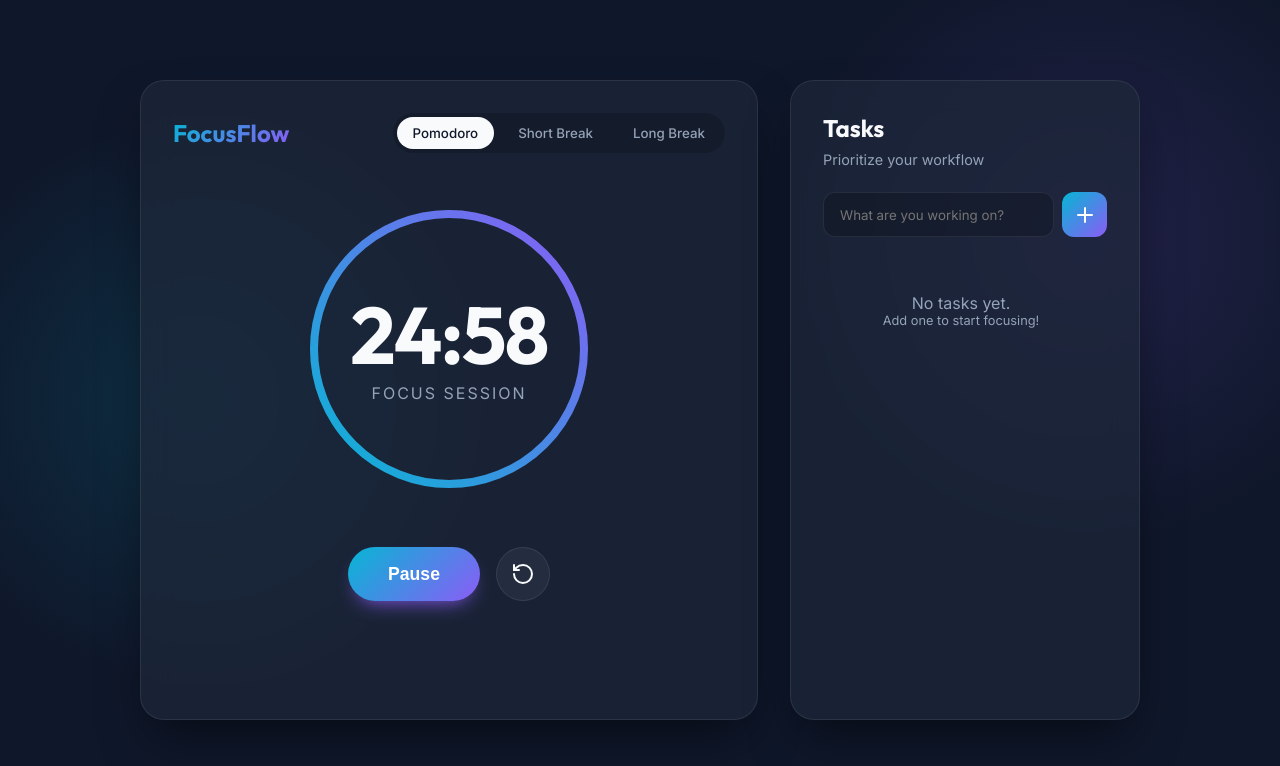
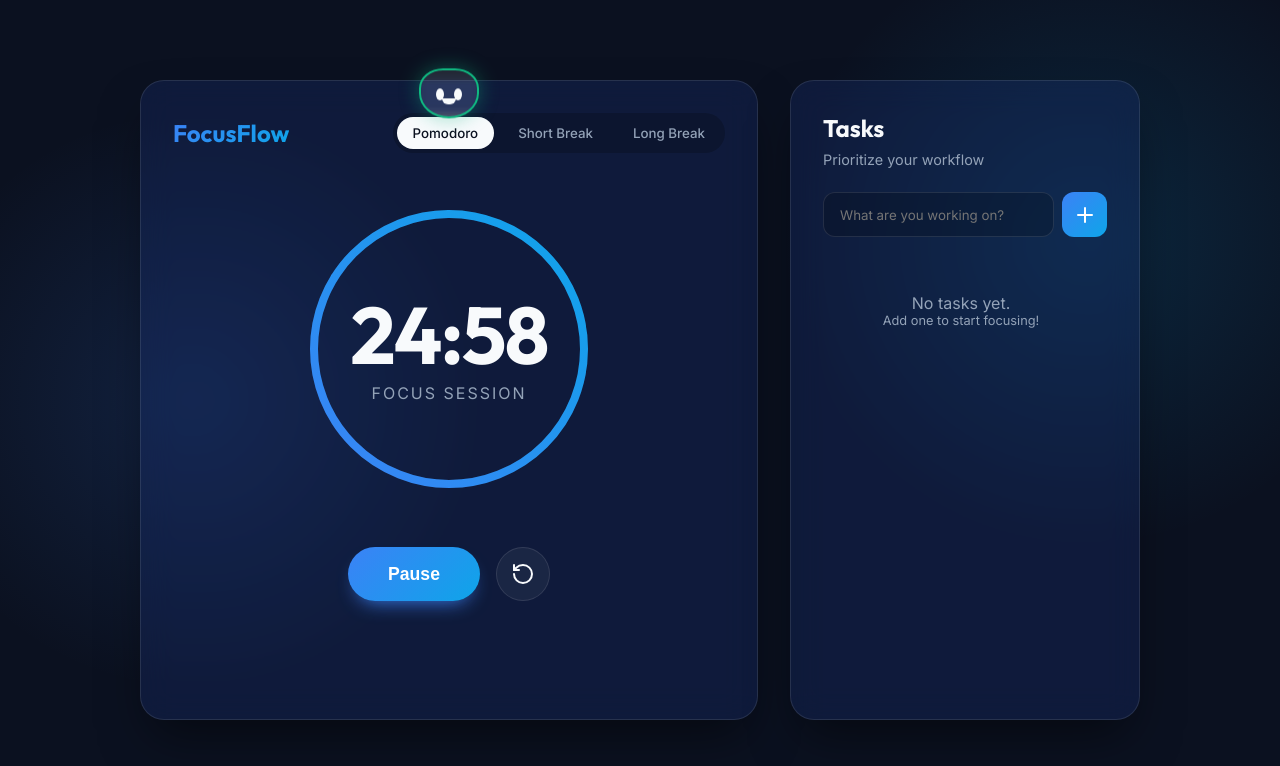
Before and after one commit to al3w0f205/FocusFlow, a website: page index.html in a window 1280 px wide. Both pictures are taken after a click on the button "Start". Drawn offline with nearby package versions, Linux system fonts and the light colour scheme.

Commit message:
feat: redesign UI to blue theme and add 2D animated pet

```diff
--- a/css/style.css
+++ b/css/style.css
@@ -1,14 +1,14 @@
 @import url('https://fonts.googleapis.com/css2?family=Inter:wght@300;400;500;600;700&family=Outfit:wght@500;700&display=swap');
 
 :root {
-    --bg-color: #0F172A;
-    --glass-bg: rgba(30, 41, 59, 0.7);
-    --glass-border: rgba(255, 255, 255, 0.08);
+    --bg-color: #0B1120;
+    --glass-bg: rgba(30, 58, 138, 0.25);
+    --glass-border: rgba(255, 255, 255, 0.1);
     --text-primary: #F8FAFC;
     --text-secondary: #94A3B8;
 
-    --accent-gradient: linear-gradient(135deg, #06B6D4 0%, #8B5CF6 100%);
-    --accent-color: #8B5CF6;
+    --accent-gradient: linear-gradient(135deg, #3B82F6 0%, #0EA5E9 100%);
+    --accent-color: #3B82F6;
     --danger-color: #EF4444;
     --success-color: #10B981;
     --transition: all 0.3s cubic-bezier(0.4, 0, 0.2, 1);
@@ -29,8 +29,8 @@ body {
     justify-content: center;
     align-items: center;
     background-image:
-        radial-gradient(circle at 15% 50%, rgba(6, 182, 212, 0.15), transparent 25%),
-        radial-gradient(circle at 85% 30%, rgba(139, 92, 246, 0.15), transparent 25%);
+        radial-gradient(circle at 15% 50%, rgba(59, 130, 246, 0.15), transparent 25%),
+        radial-gradient(circle at 85% 30%, rgba(14, 165, 233, 0.15), transparent 25%);
 }
 
 .app-container {
@@ -364,3 +364,127 @@ body {
         gap: 1rem;
     }
 }
+
+/* Pet Component */
+.pet-wrapper {
+    position: absolute;
+    top: -60px;
+    left: 50%;
+    transform: translateX(-50%);
+    width: 100px;
+    height: 100px;
+    display: flex;
+    justify-content: center;
+    align-items: flex-end;
+    pointer-events: none;
+    z-index: 10;
+}
+
+.pet {
+    width: 60px;
+    height: 50px;
+    background: rgba(255, 255, 255, 0.1);
+    border: 2px solid var(--accent-color);
+    border-radius: 40% 40% 50% 50%;
+    position: relative;
+    box-shadow: 0 0 15px rgba(59, 130, 246, 0.3), inset 0 0 10px rgba(255,255,255,0.1);
+    backdrop-filter: blur(5px);
+    transition: all 0.5s ease;
+    animation: breathe 3s infinite ease-in-out;
+}
+
+.pet::before, .pet::after {
+    content: '';
+    position: absolute;
+    width: 8px;
+    height: 8px;
+    background: var(--text-primary);
+    border-radius: 50%;
+    top: 20px;
+    transition: all 0.3s ease;
+}
+
+.pet::before { left: 15px; }
+.pet::after { right: 15px; }
+
+/* Mouth */
+.pet-mouth {
+    position: absolute;
+    bottom: 12px;
+    left: 50%;
+    transform: translateX(-50%);
+    width: 10px;
+    height: 4px;
+    background: var(--text-primary);
+    border-radius: 4px;
+    transition: all 0.3s ease;
+}
+
+/* Zzz */
+.pet-zzz {
+    position: absolute;
+    top: -20px;
+    right: -10px;
+    font-size: 1rem;
+    font-weight: bold;
+    color: var(--text-secondary);
+    opacity: 0;
+}
+
+/* States */
+.state-focus .pet {
+    border-color: var(--success-color);
+    box-shadow: 0 0 20px rgba(16, 185, 129, 0.4);
+    animation: bounce 1s infinite ease-in-out;
+}
+.state-focus .pet::before, .state-focus .pet::after {
+    height: 12px;
+    top: 18px;
+}
+.state-focus .pet-mouth {
+    width: 14px;
+    height: 6px;
+    border-radius: 0 0 10px 10px;
+}
+
+.state-break .pet {
+    border-color: var(--text-secondary);
+    box-shadow: none;
+    background: rgba(255, 255, 255, 0.05);
+    height: 40px;
+    margin-top: 10px;
+    animation: breathe 4s infinite ease-in-out;
+}
+.state-break .pet::before, .state-break .pet::after {
+    height: 2px;
+    top: 25px;
+    width: 10px;
+    background: var(--text-secondary);
+}
+.state-break .pet-mouth {
+    width: 6px;
+    height: 6px;
+    border-radius: 50%;
+    bottom: 8px;
+}
+.state-break .pet-zzz {
+    animation: floatZzz 3s infinite linear;
+}
+
+/* Animations */
+@keyframes breathe {
+    0%, 100% { transform: scale(1); }
+    50% { transform: scale(1.05) translateY(-2px); }
+}
+
+@keyframes bounce {
+    0%, 100% { transform: translateY(0); }
+    50% { transform: translateY(-8px); }
+}
+
+@keyframes floatZzz {
+    0% { opacity: 0; transform: translate(0, 0) scale(0.5); }
+    20% { opacity: 1; }
+    80% { opacity: 1; }
+    100% { opacity: 0; transform: translate(15px, -20px) scale(1.5); }
+}
--- a/index.html
+++ b/index.html
@@ -14,7 +14,14 @@
     <div class="app-container">
 
         <!-- Timer Section -->
-        <main class="glass-panel timer-section">
+        <main class="glass-panel timer-section" id="timer-container">
+            <div class="pet-wrapper" id="pet">
+                <div class="pet">
+                    <div class="pet-mouth"></div>
+                    <div class="pet-zzz">Zzz</div>
+                </div>
+            </div>
+
             <header class="timer-header">
                 <div class="brand">FocusFlow</div>
                 <div class="mode-selector">
@@ -28,8 +35,8 @@
                 <svg class="progress-ring" width="300" height="300" viewBox="0 0 300 300">
                     <defs>
                         <linearGradient id="gradient" x1="0%" y1="0%" x2="100%" y2="100%">
-                            <stop offset="0%" stop-color="#06B6D4" />
-                            <stop offset="100%" stop-color="#8B5CF6" />
+                            <stop offset="0%" stop-color="#3B82F6" />
+                            <stop offset="100%" stop-color="#0EA5E9" />
                         </linearGradient>
                     </defs>
                     <circle class="progress-ring__circle_bg" cx="150" cy="150" r="135"></circle>
--- a/js/app.js
+++ b/js/app.js
@@ -27,7 +27,8 @@ class App {
             timeDisplay: document.getElementById('time-display'),
             statusDisplay: document.getElementById('status-display'),
             circle: document.querySelector('.progress-ring__circle'),
-            btnToggle: document.getElementById('btn-toggle')
+            btnToggle: document.getElementById('btn-toggle'),
+            timerContainer: document.getElementById('timer-container')
         };
 
         this.timer = new Timer(timerElements);
--- a/js/timer.js
+++ b/js/timer.js
@@ -4,6 +4,7 @@ class Timer {
         this.statusDisplay = elements.statusDisplay;
         this.circle = elements.circle;
         this.btnToggle = elements.btnToggle;
+        this.timerContainer = elements.timerContainer;
 
         this.settings = StorageService.getSettings();
         this.currentMode = 'pomodoro'; // pomodoro | shortBreak | longBreak
@@ -18,6 +19,24 @@ class Timer {
         this.circle.style.strokeDashoffset = 0;
 
         this.updateDisplay();
+        this.updatePetState();
+    }
+
+    updatePetState() {
+        if (!this.timerContainer) return;
+
+        // Remove previous states
+        this.timerContainer.classList.remove('state-focus', 'state-break', 'state-idle');
+
+        if (!this.isRunning) {
+            this.timerContainer.classList.add('state-idle');
+        } else {
+            if (this.currentMode === 'pomodoro') {
+                this.timerContainer.classList.add('state-focus');
+            } else {
+                this.timerContainer.classList.add('state-break');
+            }
+        }
     }
 
     setMode(mode) {
@@ -37,6 +56,7 @@ class Timer {
         };
         this.statusDisplay.textContent = statusMap[mode];
         this.updateDisplay();
+        this.updatePetState();
         return true;
     }
 
@@ -52,6 +72,7 @@ class Timer {
         if (this.timeLeft <= 0) return;
         this.isRunning = true;
         this.btnToggle.textContent = 'Pause';
+        this.updatePetState();
 
         this.interval = setInterval(() => {
             this.timeLeft--;
@@ -67,6 +88,7 @@ class Timer {
         this.isRunning = false;
         this.btnToggle.textContent = 'Start';
         clearInterval(this.interval);
+        this.updatePetState();
     }
 
     reset() {
```
Also changed, not shown: README.md.
